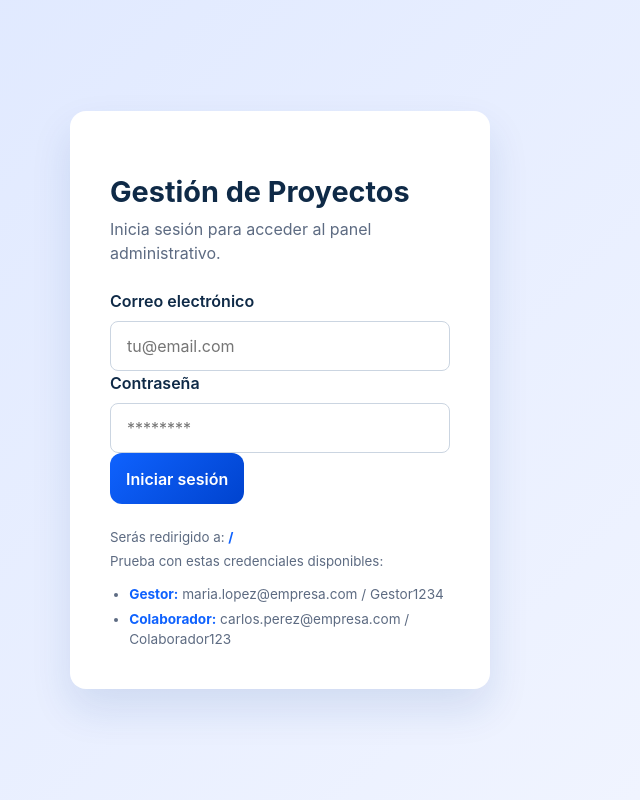
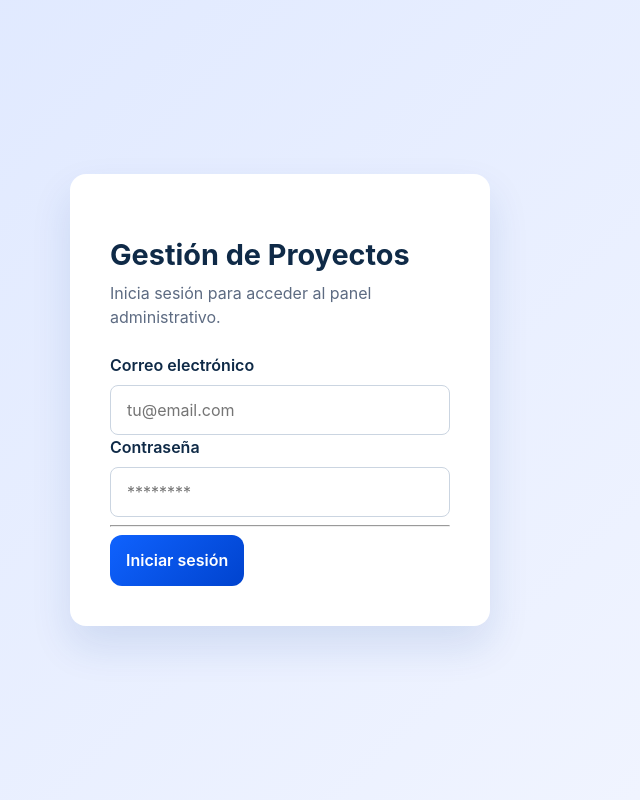
Before and after one commit to ivanochoa229/tfi_admin, a React (Vite) app in the folder frontend/: page /login in a window 1280 px wide. Shown: the whole page, without its empty margins (360-1000 px from the left). Built offline with nearby package versions, Linux system fonts and the light colour scheme; no server answers.

Commit message:
corrigiendo errores

```diff
--- a/frontend/src/modules/auth/pages/LoginPage.tsx
+++ b/frontend/src/modules/auth/pages/LoginPage.tsx
@@ -54,24 +54,11 @@ const LoginPage = () => {
             />
           </div>
           {error && <p className="form-error">{error}</p>}
+          <hr/>
           <button type="submit" className="primary" disabled={isLoading}>
             {isLoading ? 'Ingresando...' : 'Iniciar sesión'}
           </button>
         </form>
-        <footer>
-          <small>
-            Serás redirigido a: <strong>{from}</strong>
-          </small>
-          <small>Prueba con estas credenciales disponibles:</small>
-          <ul>
-            <li>
-              <strong>Gestor:</strong> maria.lopez@empresa.com / Gestor1234
-            </li>
-            <li>
-              <strong>Colaborador:</strong> carlos.perez@empresa.com / Colaborador123
-            </li>
-          </ul>
-        </footer>
       </div>
     </div>
   );
--- a/frontend/src/modules/shared/context/ProjectManagementContext.tsx
+++ b/frontend/src/modules/shared/context/ProjectManagementContext.tsx
@@ -125,7 +125,7 @@ interface ApiTaskProjectResource {
 }
 interface ApiProjectAssignment {
   id: number;
-  employee: ApiEmployee;
+  employee: ApiEmployee | null;
 }
 interface ApiResource {
   id: string;
@@ -318,9 +318,14 @@ const mapApiProjectToProject = (apiProject: ApiProject): Project => {
   const projectAssignments = apiProject.collaborators ?? [];
   const teamIds = new Set<string>();
   projectAssignments.forEach((assignment) => {
-    const collaborator = mapEmployeeToCollaborator(assignment.employee);
+     const employee = assignment.employee;
+    if (!employee) {
+      return;
+    }
+
+    const collaborator = mapEmployeeToCollaborator(employee);
     collaboratorCache.set(collaborator.id, collaborator);
-     if (collaborator.role === 'Colaborador') {
+      if (collaborator.role === 'Colaborador') {
       teamIds.add(collaborator.id);
     }
   });
```
